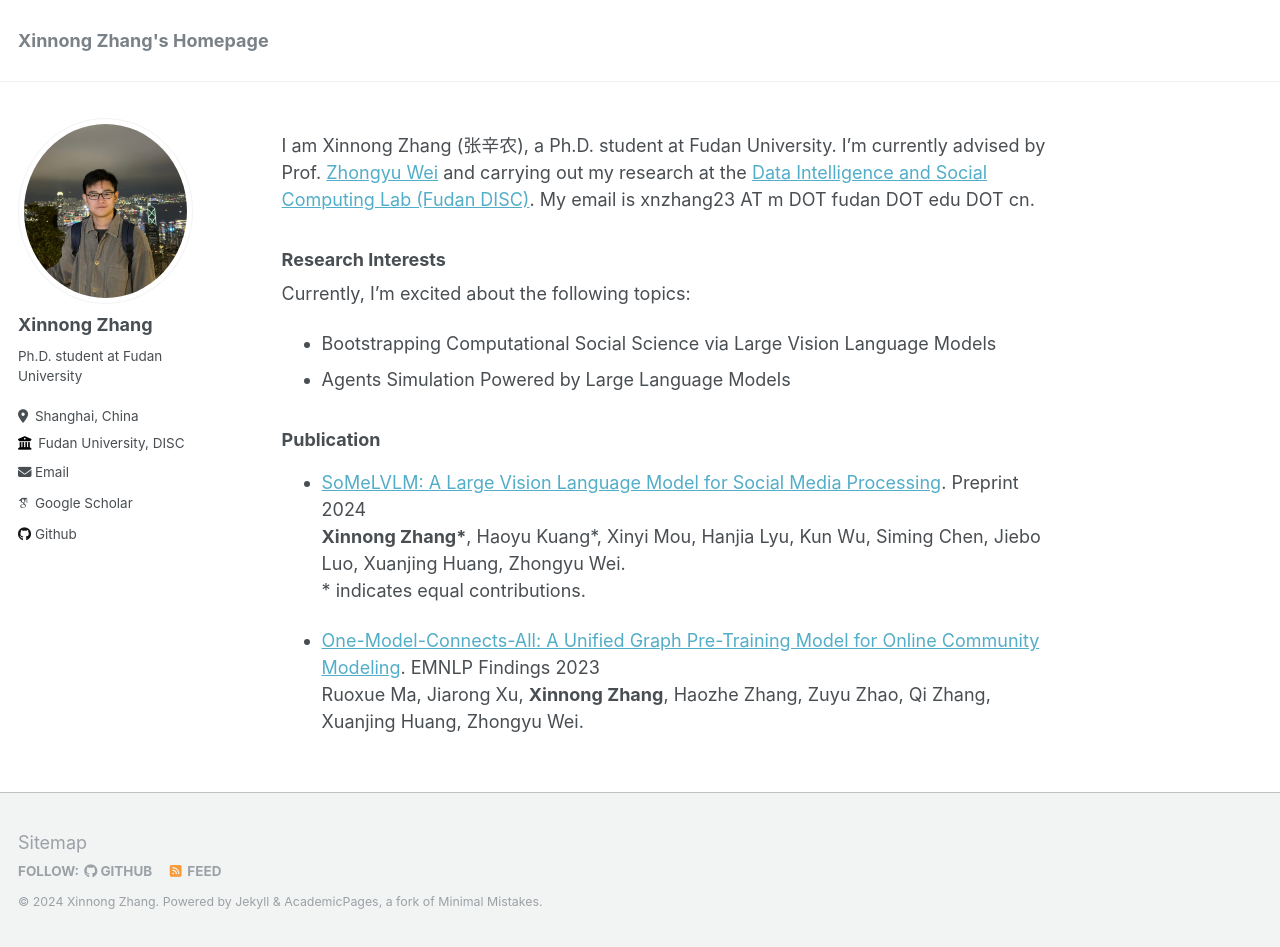
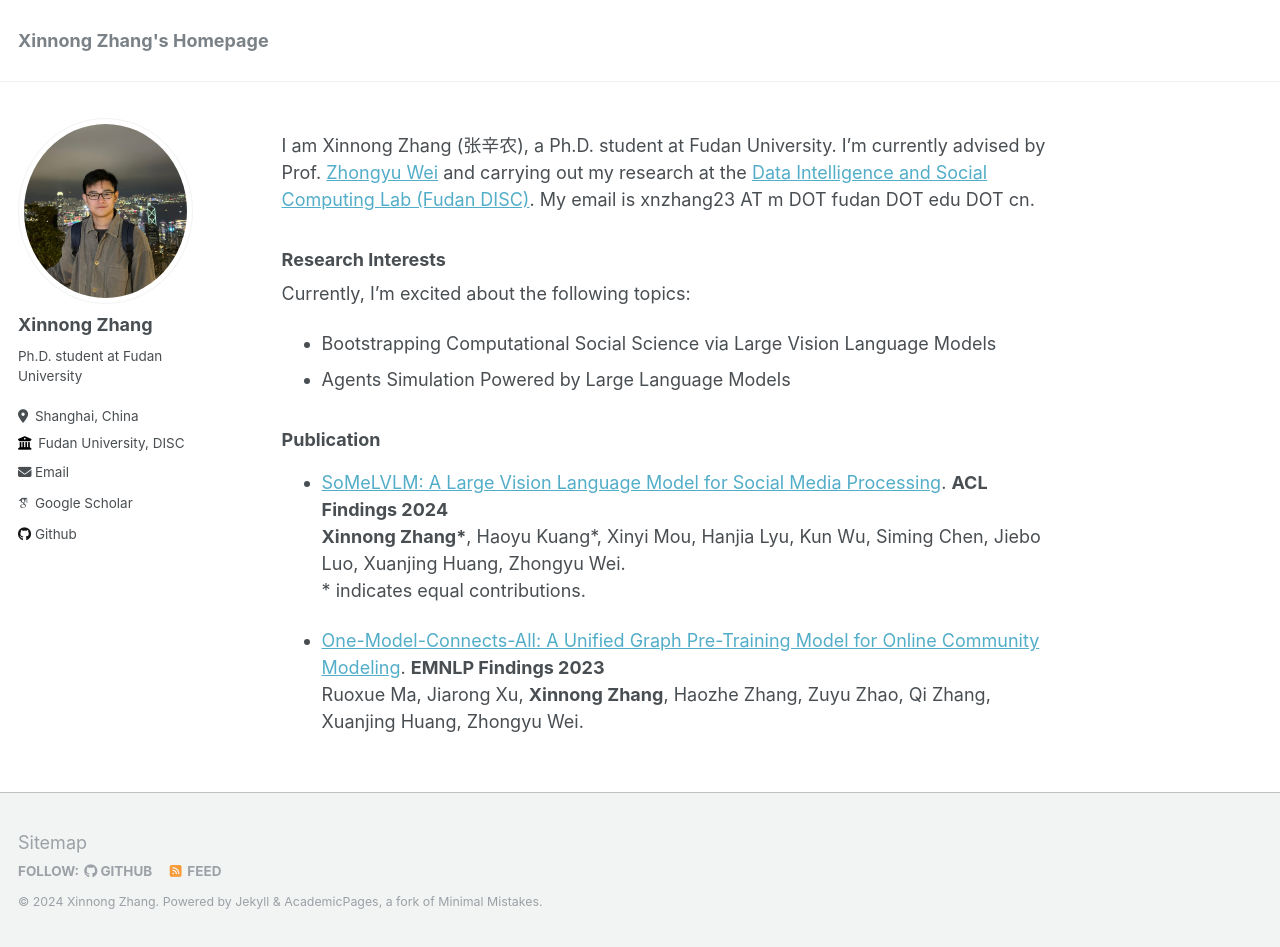
Before and after one commit to Lishi905/lishi905.github.io, a Jekyll site: the page built from _pages/about.md, in a window 1280 px wide and 947 px high. Built offline with Jekyll 4.4.1, drawn with Linux system fonts in a browser that asks for light colours; some web fonts are replaced.

Commit message:
Update about.md

```diff
--- a/_pages/about.md
+++ b/_pages/about.md
@@ -18,9 +18,9 @@ Currently, I'm excited about the following topics:
 
 ### Publication
 
-- [SoMeLVLM: A Large Vision Language Model for Social Media Processing](https://somelvlm.github.io). Preprint 2024
+- [SoMeLVLM: A Large Vision Language Model for Social Media Processing](https://somelvlm.github.io). **ACL Findings 2024**
   **Xinnong Zhang\***, Haoyu Kuang\*, Xinyi Mou, Hanjia Lyu, Kun Wu, Siming Chen, Jiebo Luo, Xuanjing Huang, Zhongyu Wei.
   \* indicates equal contributions.
 
-- [One-Model-Connects-All: A Unified Graph Pre-Training Model for Online Community Modeling](https://aclanthology.org/2023.findings-emnlp.1003/). EMNLP Findings 2023
+- [One-Model-Connects-All: A Unified Graph Pre-Training Model for Online Community Modeling](https://aclanthology.org/2023.findings-emnlp.1003/). **EMNLP Findings 2023**
   Ruoxue Ma, Jiarong Xu, **Xinnong Zhang**, Haozhe Zhang, Zuyu Zhao, Qi Zhang, Xuanjing Huang, Zhongyu Wei.
```
